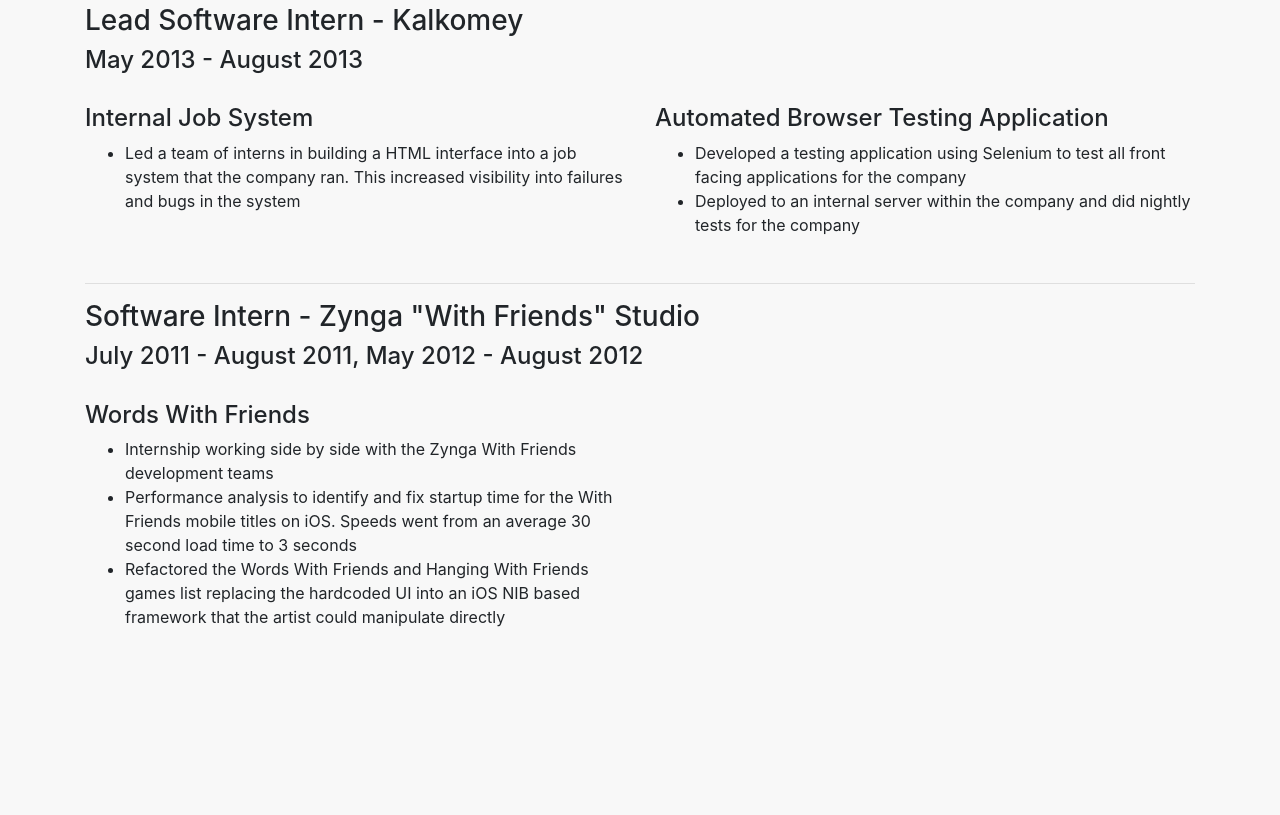
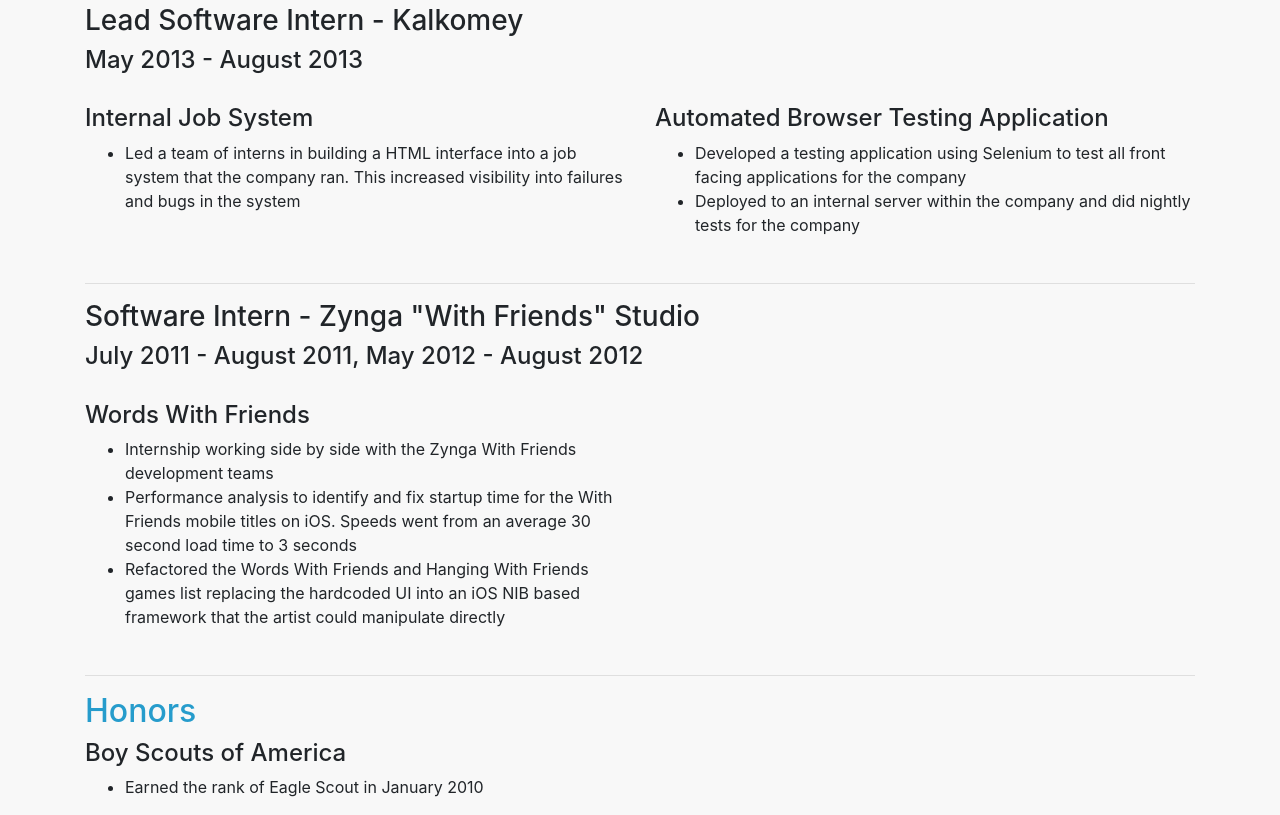
Before and after one commit to mlohstroh/resume, a plain HTML site: page public/index.html in a window 1280 px wide. Shown: the part 1777-2592 px from the top of the page. Before the commit the page ends 2422 px from the top, so only its background shows below. Drawn offline with nearby package versions, Linux system fonts and the light colour scheme.

Commit message:
adding more content

```diff
--- a/public/index.html
+++ b/public/index.html
@@ -143,6 +143,17 @@
                     </ul>
                 </div>
             </div>
+            <div class="page-top-buffer"></div>
+            <hr>
+            <h2 class="header">Honors</h2>
+            <div class="row">
+                <div class="col-md">
+                    <h4>Boy Scouts of America</h4>
+                    <ul>
+                        <li>Earned the rank of Eagle Scout in January 2010</li>
+                    </ul>
+                </div>
+            </div>
         </div>
     </body>
 </html>
```
